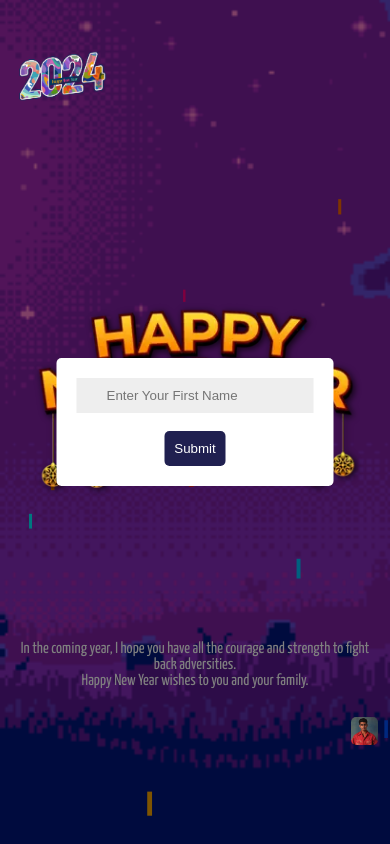
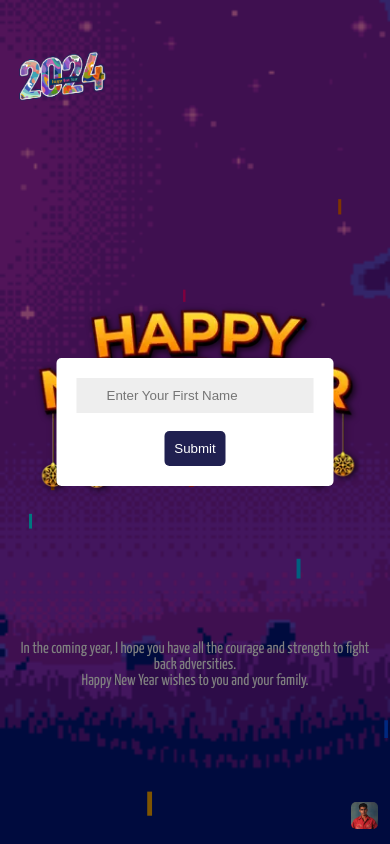
Before and after one commit to AgradipJana/newyear2024, a plain HTML site: page index.html in a window 390 px wide. Drawn offline with Linux system fonts and the light colour scheme.

Commit message:
Update index.html
Signed-off-by: Agradip Jana <92352889+AgradipJana@users.noreply.github.com>

```diff
--- a/index.html
+++ b/index.html
@@ -333,7 +333,7 @@
       }
 
       .agradipjana {
-        top: 85vh;
+        top: 95vh;
       }
       .agradipjana img{
         width: 7vw;
```
